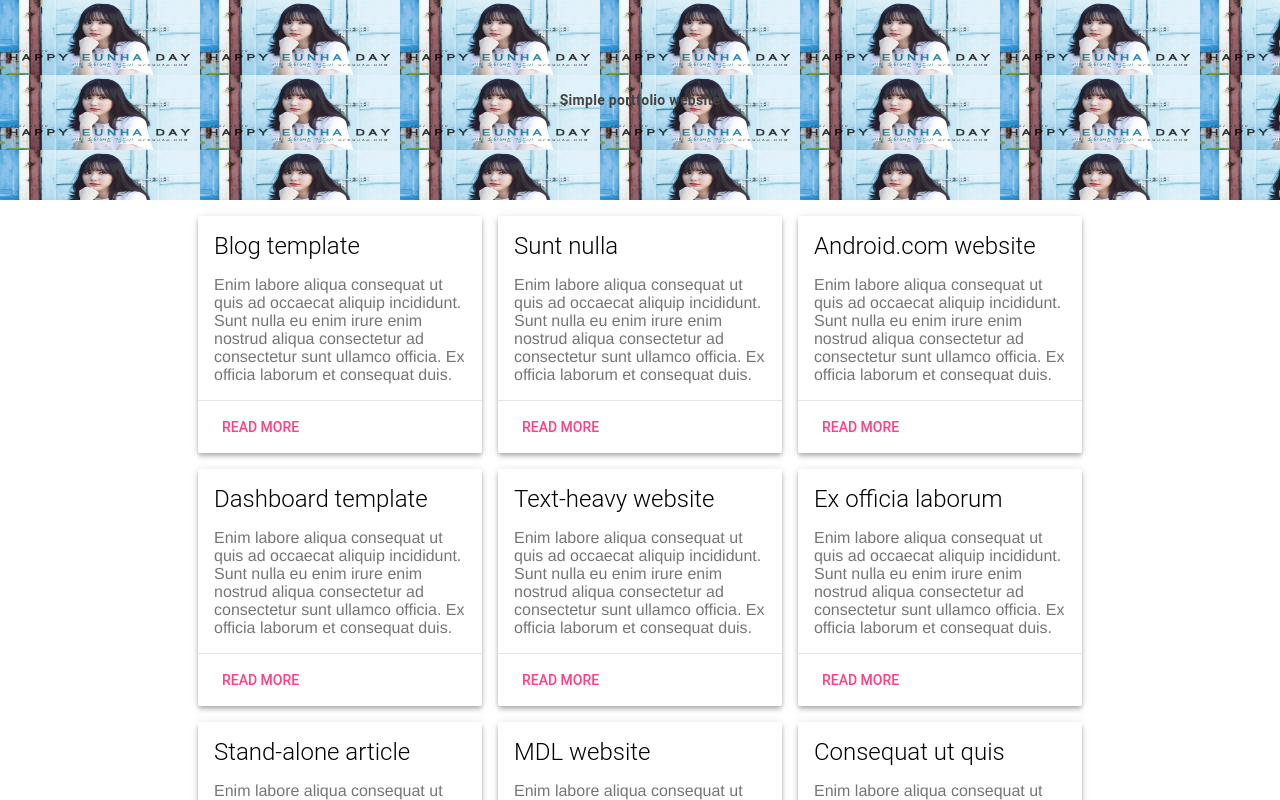
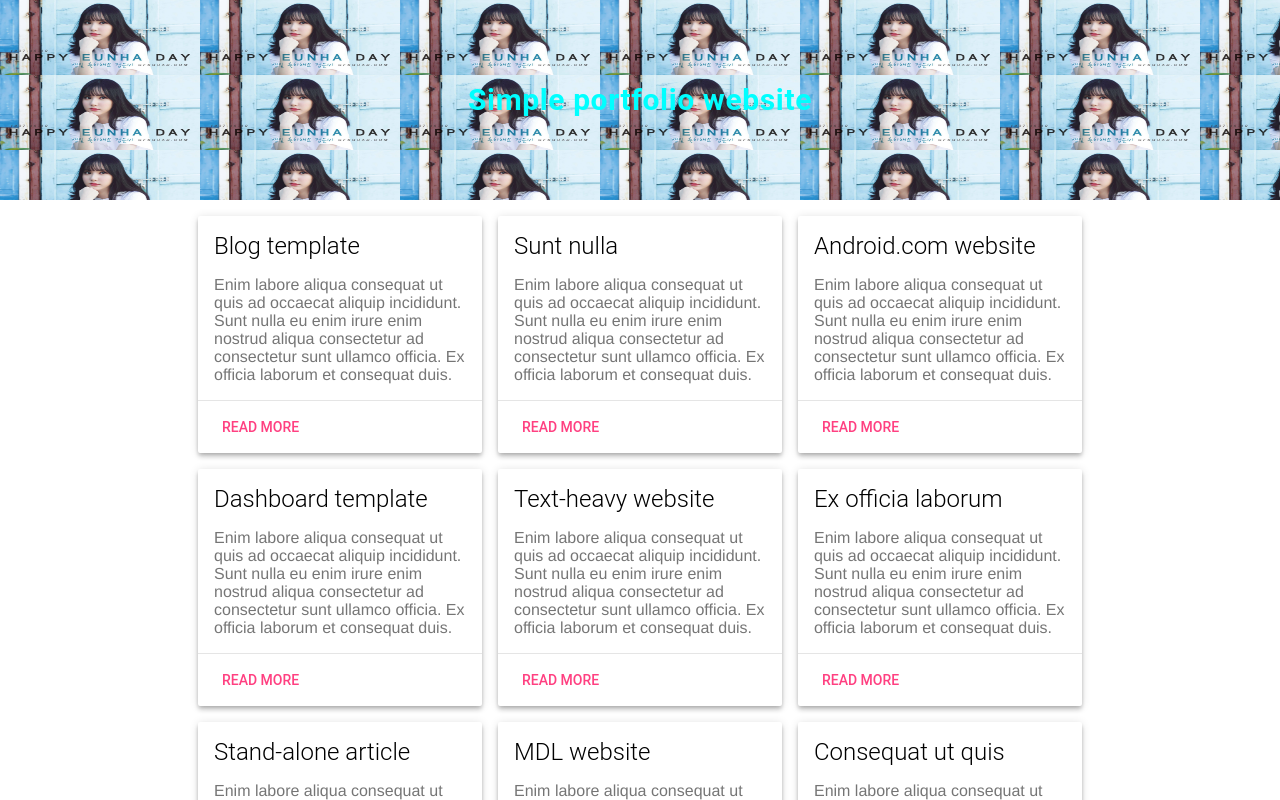
Before and after one commit to whilstanp/whilstanp.github.io, a website: page index.html in a window 1280 px wide. Drawn offline with nearby package versions, Linux system fonts and the light colour scheme.

Commit message:
material design template

```diff
--- a/index.html
+++ b/index.html
@@ -30,9 +30,10 @@
           justify-content: center;
   }
 .mdl-layout__title {
-  font-size: 14px;
+  font-size: 30px;
   text-align: center;
   font-weight: bold;
+  color: #00FFFF;
 }
 .is-compact .mdl-layout__title span {
   display: none;
```
